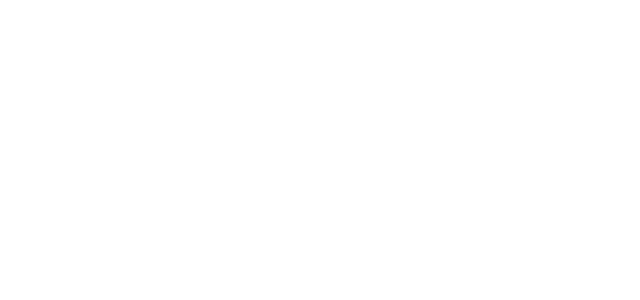
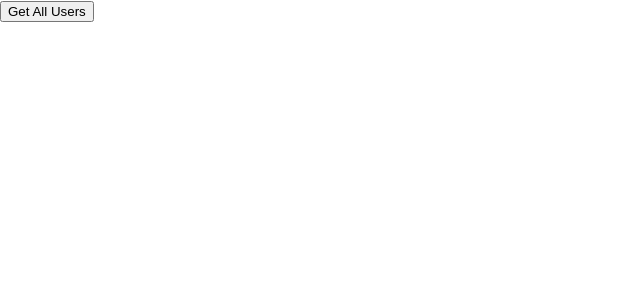
Before and after one commit to shuocheng233/Course-Explorer, a React (Create React App) app in the folder frontend/: page / in a window 1280 px wide. Before the commit this address had no page. Shown: the top 300 px of the page, without its empty margins (0-640 px from the left). Built offline with nearby package versions, Linux system fonts and the light colour scheme.

Commit message:
add HomePage component

```diff
--- a/frontend/src/App.js
+++ b/frontend/src/App.js
@@ -1,16 +1,20 @@
 import './App.css';
-import { Routes, Route } from 'react-router-dom'
+import { Routes, Route, BrowserRouter } from 'react-router-dom'
 import UsersList from './components/UsersList'
+import HomePage from './components/home/HomePage';
 
 function App() {
-  const BASE_URL = ""
+  const BASE_URL = "http://localhost"
   const PORT = 5000
-  const apiUrl=`${BASE_URL}:${PORT}/view`
+  const apiUrl=`${BASE_URL}:${PORT}/`
 
   return (
-    <Routes>
-      <Route path="/users" element={<UsersList url={apiUrl} />} />
-    </Routes>
+    <BrowserRouter>
+      <Routes>
+        <Route path="/" element={<HomePage />} />
+        <Route path="/users" element={<UsersList url={apiUrl} />} />
+      </Routes>
+    </BrowserRouter>
   );
 }
 
--- a/frontend/src/components/UsersList.js
+++ b/frontend/src/components/UsersList.js
@@ -44,7 +44,7 @@ const UsersList = ({ url }) => {
             <div>
                 <ul>
                     {users.map((user, index) => {
-                      <li key={index}>{user.name}: {user.email}</li>
+                      return <li key={index}>{user.name}: {user.email}</li>
                     })}
                 </ul>
             </div>
--- /dev/null
+++ b/frontend/src/components/home/HomePage.js
@@ -0,0 +1,12 @@
+import React from 'react'
+import { useNavigate } from 'react-router-dom'
+
+const HomePage = () => {
+    const navigate = useNavigate()
+
+    return (
+        <button className="home-button" onClick={() => navigate('/users')} >Get All Users</button>
+    )
+}
+
+export default HomePage
--- a/frontend/src/index.js
+++ b/frontend/src/index.js
@@ -2,13 +2,10 @@ import React from 'react';
 import ReactDOM from 'react-dom/client';
 import './index.css';
 import App from './App';
-import { BrowserRouter } from 'react-router-dom';
 
 const root = ReactDOM.createRoot(document.getElementById('root'));
 root.render(
   <React.StrictMode>
-    <BrowserRouter>
       <App />
-    </BrowserRouter>
   </React.StrictMode>
 );
```
Also changed, not shown: 1 other file (tests, documents, lock files or other folders).
